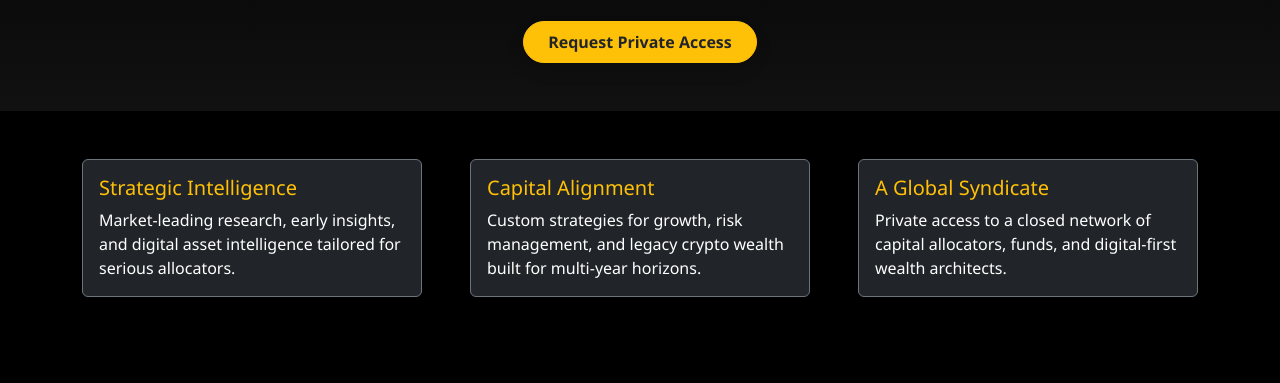
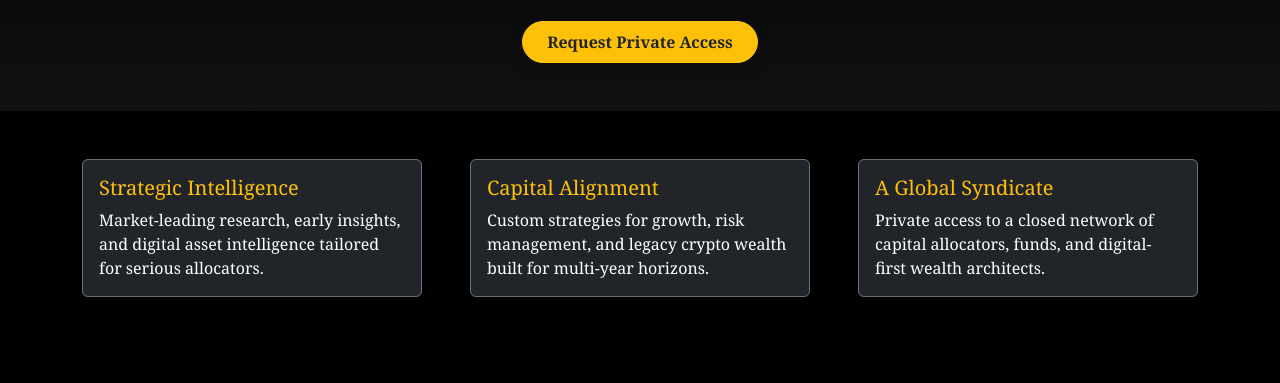
Before and after one commit to tolumasn/apex-syndicate-landing, a plain HTML site: page index.html in a window 1280 px wide. Shown: the part 214-597 px from the top of the page. Drawn offline with nearby package versions, Linux system fonts and the light colour scheme.

Commit message:
Update style.css

```diff
--- a/style.css
+++ b/style.css
@@ -1,3 +1,3 @@
 body {
-  font-family: 'Segoe UI', Tahoma, Geneva, Verdana, sans-serif;
+  font-family: 'Georgia', serif;
 }
```
